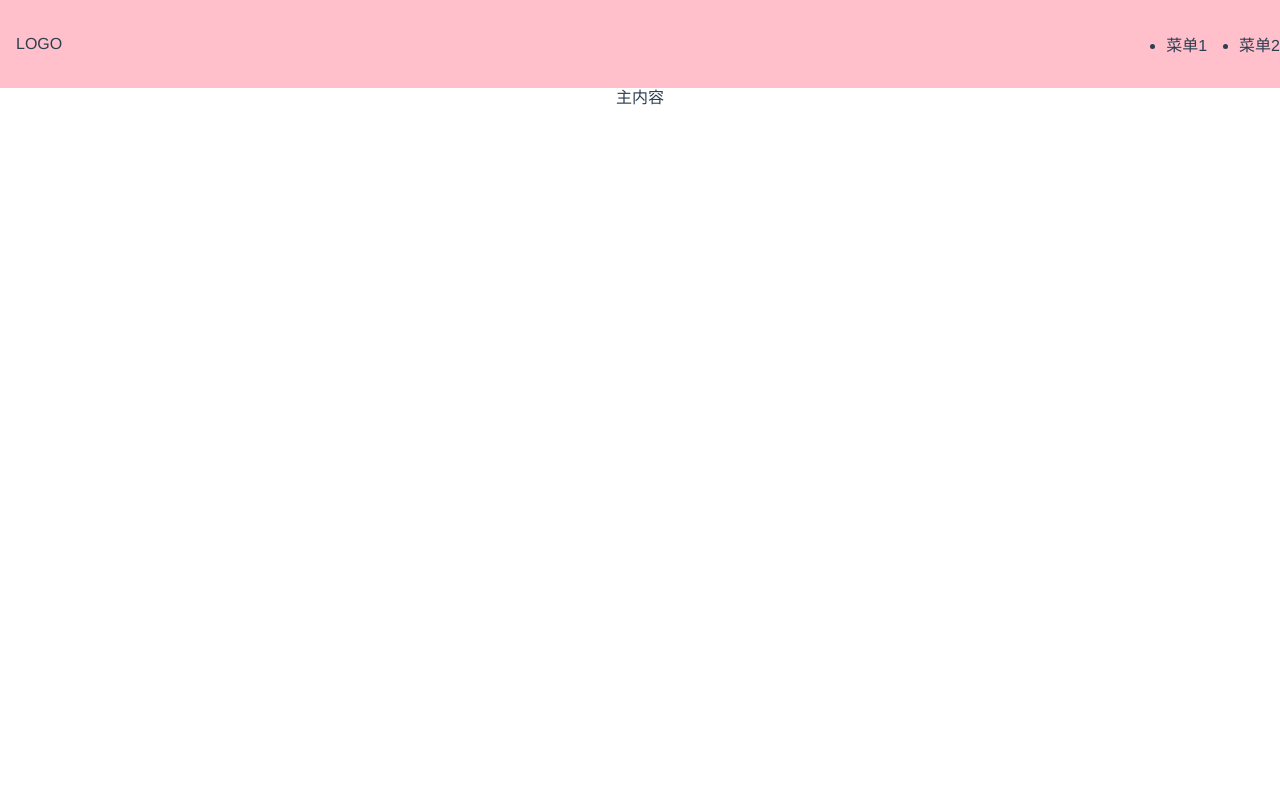
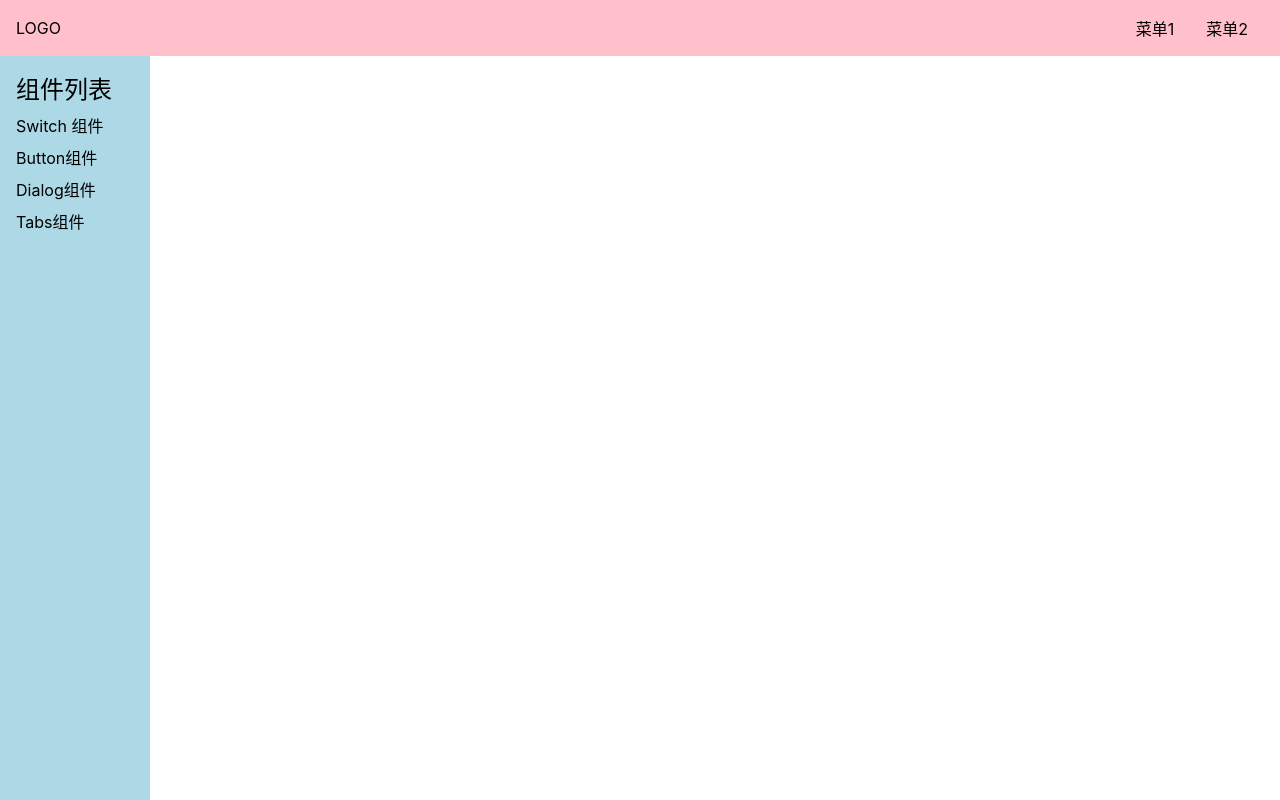
Before and after one commit to Beautyxiaoxingxing888/vue3-gulu-ui, a Vue app: page /#/doc in a window 1280 px wide. Built offline with nearby package versions, Linux system fonts and the light colour scheme.

Commit message:
初始化aside的html

```diff
--- a/src/index.css
+++ /dev/null
@@ -1,8 +0,0 @@
-#app {
-  font-family: Avenir, Helvetica, Arial, sans-serif;
-  -webkit-font-smoothing: antialiased;
-  -moz-osx-font-smoothing: grayscale;
-  text-align: center;
-  color: #2c3e50;
-  margin-top: 60px;
-}
--- /dev/null
+++ b/src/index.scss
@@ -0,0 +1,35 @@
+/* #app {
+  font-family: Avenir, Helvetica, Arial, sans-serif;
+  -webkit-font-smoothing: antialiased;
+  -moz-osx-font-smoothing: grayscale;
+  text-align: center;
+  color: #2c3e50;
+  margin-top: 60px;
+} */
+* {
+  margin: 0;
+  padding: 0;
+  box-sizing: border-box;
+}
+ul,
+ol {
+  list-style: none;
+}
+a {
+  text-decoration: none;
+  color: inherit;
+  &:hover {
+    border-bottom: 1px solid;
+    cursor: pointer;
+  }
+}
+h1,h2,h3,h4,h5,h6{
+  font-weight: normal;
+}
+
+body {
+  font-size: 16px;
+  /* 为什么这样写 font-family */
+  /* 答案见 https://github.com/zenozeng/fonts.css/ */
+  font-family: -apple-system, "Noto Sans", "Helvetica Neue", Helvetica, "Nimbus Sans L", Arial, "Liberation Sans", "PingFang SC", "Hiragino Sans GB", "Noto Sans CJK SC", "Source Han Sans SC", "Source Han Sans CN", "Microsoft YaHei", "Wenquanyi Micro Hei", "WenQuanYi Zen Hei", "ST Heiti", SimHei, "WenQuanYi Zen Hei Sharp", sans-serif;
+}
--- a/src/main.ts
+++ b/src/main.ts
@@ -1,6 +1,6 @@
 import { createApp } from 'vue'
 import App from './App.vue'
-import './index.css'
+import './index.scss'
 import {createWebHashHistory, createRouter} from 'vue-router'
 import Home from './views/home.vue'
 import Doc from './views/doc.vue'
--- a/src/views/doc.vue
+++ b/src/views/doc.vue
@@ -2,7 +2,23 @@
 <div>
   <TopNav />
   <div class="content">
-    <aside>边栏</aside>
+    <aside>
+      <h2>组件列表</h2>
+      <ol>
+        <li>
+          <router-link to="/doc/switch">Switch 组件</router-link>
+        </li>
+        <li>
+          <router-link to="/doc/button">Button组件</router-link>
+        </li>
+        <li>
+          <router-link to="/doc/dialog">Dialog组件</router-link>
+        </li>
+        <li>
+          <router-link to="/doc/tabs">Tabs组件</router-link>
+        </li>
+      </ol>
+    </aside>
     <main>主内容</main>
   </div>
 </div>
@@ -16,3 +32,64 @@ export default {
   }
 }
 </script>
+
+<style lang="scss" scoped>
+.layout {
+  display: flex;
+  flex-direction: column;
+  height: 100vh;
+
+  >.nav {
+    flex-shrink: 0;
+  }
+
+  >.content {
+    flex-grow: 1;
+    padding-top: 60px;
+    padding-left: 156px;
+
+    @media (max-width: 500px) {
+      padding-left: 0;
+    }
+  }
+}
+
+.content {
+  display: flex;
+
+  >aside {
+    flex-shrink: 0;
+  }
+
+  >main {
+    flex-grow: 1;
+    padding: 16px;
+    background: lightgreen;
+  }
+}
+
+aside {
+  background: lightblue;
+  width: 150px;
+  padding: 16px;
+  position: fixed;
+  top: 0;
+  left: 0;
+  padding-top: 70px;
+  height: 100%;
+
+  >h2 {
+    margin-bottom: 4px;
+  }
+
+  >ol {
+    >li {
+      padding: 4px 0;
+    }
+  }
+}
+
+main {
+  overflow: auto;
+}
+</style>
--- a/src/views/home.vue
+++ b/src/views/home.vue
@@ -5,8 +5,8 @@
     <h1>咕噜UI</h1>
     <h2>一个厉害的UI框架</h2>
     <p class="actions">
-      <a>Github</a>
-      <a>开始</a>
+      <a href="/">Github</a>
+      <router-link to="/doc">开始</router-link>
     </p>
   </div>
 </div>
```
